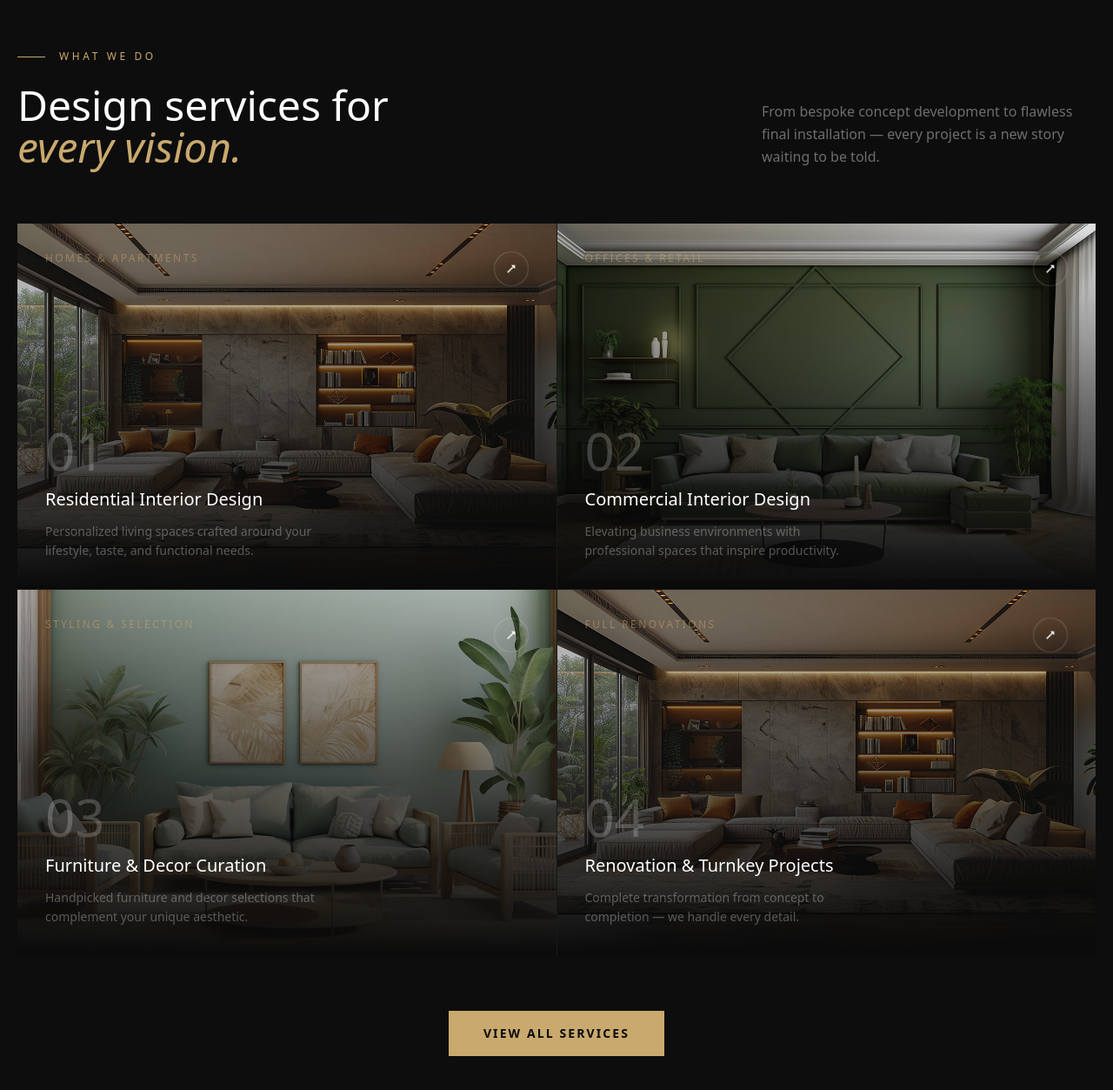
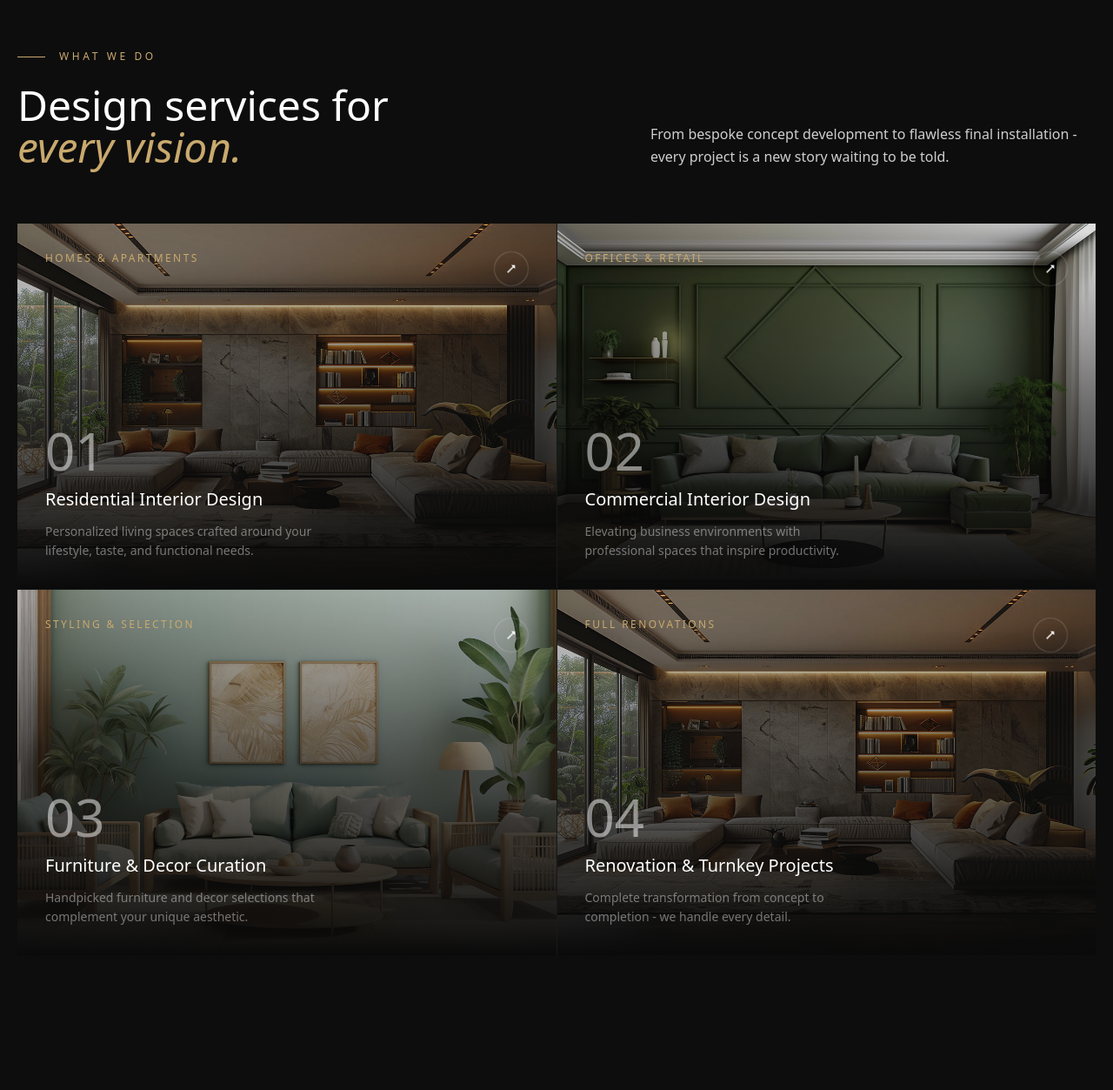
Before and after one commit to Coader-Sasmi/elite_work, a Next.js app: page / in a window 1280 px wide. Shown: the part 2794-4047 px from the top of the page at 87% size. Built offline with nearby package versions, Linux system fonts and the light colour scheme; no server answers.

Commit message:
services ui updated

```diff
--- a/src/components/Services.tsx
+++ b/src/components/Services.tsx
@@ -33,7 +33,7 @@ export default function Services() {
       image: "./service_1.jpg",
       number: "04",
       title: "Renovation & Turnkey Projects",
-      subTitle: "Complete transformation from concept to completion — we handle every detail.",
+      subTitle: "Complete transformation from concept to completion - we handle every detail.",
       tag: "Full Renovations",
     },
   ];
@@ -67,13 +67,13 @@ export default function Services() {
             </motion.h2>
           </div>
           <motion.p
-            className="text-white/40 text-base leading-relaxed max-w-sm"
+            className="text-white/80 text-base leading-relaxed max-w-lg"
             initial={{ opacity: 0, y: 20 }}
             whileInView={{ opacity: 1, y: 0 }}
             viewport={{ once: true }}
             transition={{ duration: 0.8, delay: 0.2 }}
           >
-            From bespoke concept development to flawless final installation —
+            From bespoke concept development to flawless final installation -
             every project is a new story waiting to be told.
           </motion.p>
         </div>
@@ -111,7 +111,7 @@ export default function Services() {
               {/* Content */}
               <div className="absolute inset-0 p-8 flex flex-col justify-between">
                 <div className="flex items-start justify-between">
-                  <span className="text-[#C9A96E]/50 text-xs tracking-[0.2em] font-medium uppercase">
+                  <span className="text-[#C9A96E] text-xs tracking-[0.2em] font-medium uppercase">
                     {item.tag}
                   </span>
                   <motion.div
@@ -127,12 +127,12 @@ export default function Services() {
                 </div>
 
                 <div className="flex flex-col gap-3">
-                  <span className="text-white/20 text-6xl font-light leading-none">
+                  <span className="text-white/50 text-6xl font-light leading-none">
                     {item.number}
                   </span>
                   <h3 className="text-white text-xl font-light">{item.title}</h3>
                   <motion.p
-                    className="text-white/50 text-sm leading-relaxed max-w-xs"
+                    className="text-white/70 text-sm leading-relaxed max-w-xs"
                     animate={{ opacity: hoveredIndex === i ? 1 : 0.6 }}
                     transition={{ duration: 0.4 }}
                   >
@@ -152,13 +152,13 @@ export default function Services() {
           viewport={{ once: true }}
           transition={{ duration: 0.8 }}
         >
-          <motion.button
+          {/* <motion.button
             whileHover={{ scale: 1.03, backgroundColor: "#D4B87A" }}
             whileTap={{ scale: 0.97 }}
             className="px-10 py-4 bg-[#C9A96E] text-[#0a0a0a] text-sm font-semibold tracking-[0.15em] uppercase transition-colors duration-300"
           >
             View All Services
-          </motion.button>
+          </motion.button> */}
         </motion.div>
       </div>
     </section>
```
